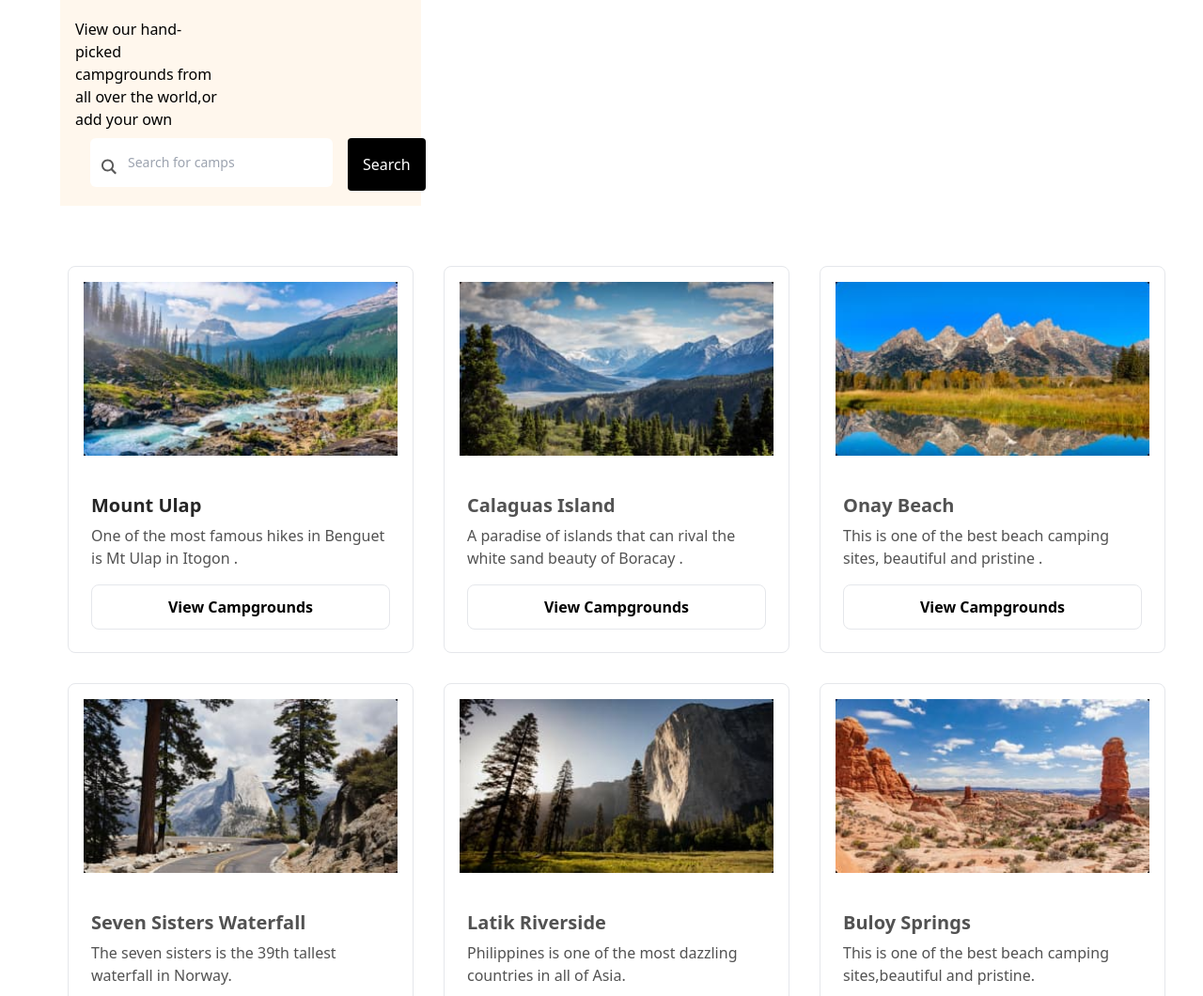
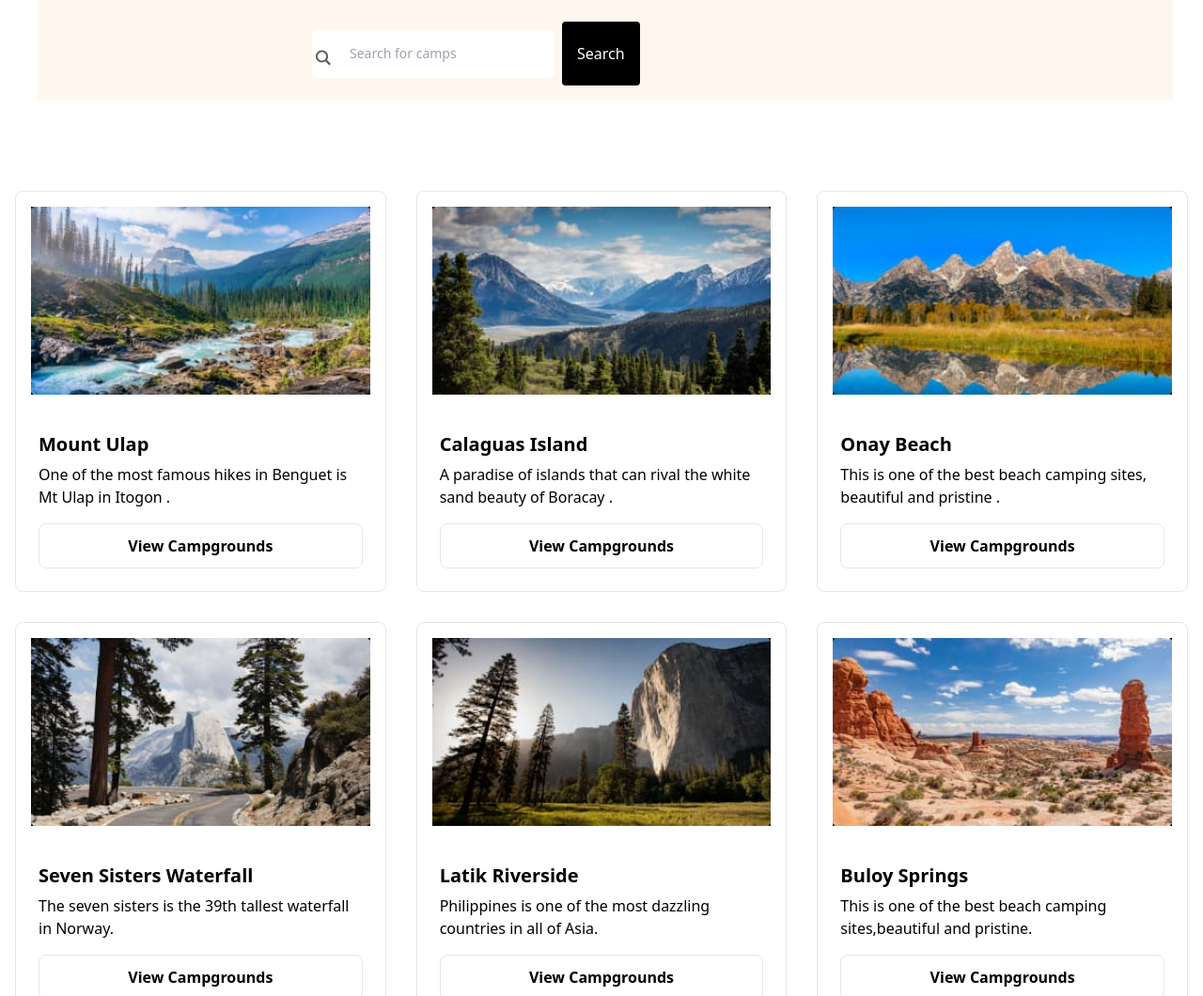
Before and after one commit to mariajiwuaku/YelpCamp-Project, a website: page search.html in a window 1280 px wide. Shown: the part 393-1453 px from the top of the page at 94% size. Drawn offline with Linux system fonts and the light colour scheme.

Commit message:
final corrections

```diff
--- a/search.html
+++ b/search.html
@@ -10,7 +10,7 @@
 <body>
 
     <!-- SECTION -->
-<section class=" container w-screen ">
+<section class=" container w-full mr-8 p-2">
   <!--NAVBAR-->
     <nav >
         <div class="max-w-full mx-auto p-4  mr-8  ml-8 " >
@@ -66,16 +66,16 @@
 
 
               <!-- HERO PAGE -->
-              <section class="hero">
-              <div class="  min-h-0 md:min-h-full  pt-12 mb-12  ml-4 px-4">
-              <div class="p-4 mr-8 ml-8 text-center md:w-96 lg:my-4 lg:px-4 lg:w-96  lg:text-left bg-orange-50">
+              <section class="hero ">
+              <div class="  min-h-0 md:min-h-full mr-2 pt-12 mb-8  ml-4 px-4">
+              <div class="p-4 mx-auto  justify-center text-center md:max-w-full  lg:my-4 lg:px-4 lg:w-full  bg-orange-50">
                 <div class="w-100 mx-auto sm:max-w-2xl md:max-w-3xl lg:max-w-2xl xl:max-w-2xl">
                   <div class="grid items-center gap-12 lg:grid-cols-2">
                     <div class="mt-12 lg:mt-0">
-                      <h1 class="mt-0 mb-12 pr-8 text-4xl font-bold tracking-tight md:text-4xl xl:text-6xl">
+                      <h1 class="mt-0 mb-12 pr-8 text-base font-bold tracking-tight md:text-3xl xl:text-5xl">
                         Welcome to YelpCamp!
                       </h1>
-                      <p class="text-base">View our hand-picked campgrounds from all over the world,or add your own</p>
+                      <p class="text-primary md:text-sm mr-4 p-4">View our hand-picked campgrounds from all over the world,or add your own</p>
                       <div class="flex-row md:flex justify-between px-4">
                         <form method="GET">
                           <div class="relative text-gray-600 focus-within:text-gray-400  ">
@@ -84,7 +84,7 @@
                                 <img src="./src/Assets/Search Icon.svg" alt="">
                               </button>
                             </span>
-                            <input type="search" name="q" class="mt-2 mr-4 p-4 text-sm text-black-500  rounded-md pl-10 focus:outline-none focus:bg-white focus:text-gray-900" placeholder="Search for camps" autocomplete="off">
+                            <input type="search" name="q" class="m-2 p-4 text-sm text-black-500 mt-4 rounded-md pl-10 focus:outline-none focus:bg-white focus:text-gray-900" placeholder="Search for camps" autocomplete="off">
                           </div>
                         </form>
 
@@ -101,7 +101,7 @@
               </div>
             </section>
               <!---- CAMPGROUND SECTION--->
-            <div class="container  mx-auto  md:px-12 mb-8 mr-8 ml-4" >
+            <div class="container  mx-auto  pt-12 mb-12  " >
                 <div class="flex flex-wrap  lg:-mx-2 ">
 
                     <!-- Column -->
@@ -120,10 +120,10 @@
   </div>
   <div class="p-6">
     <h5
-      class="mb-2 text-xl font-bold leading-tight text-neutral-800 ">
+      class="mb-2 text-xl font-bold leading-tight text-black-600 ">
       Mount Ulap
     </h5>
-    <p class="mb-4 text-base text-neutral-600 ">
+    <p class="mb-4 text-base text-black-300 ">
       One of the most famous hikes in Benguet is Mt Ulap in Itogon .
     </p>
 
@@ -149,10 +149,10 @@
     </div>
     <div class="p-6">
       <h5
-        class="mb-2 text-xl font-bold leading-tight text-neutral-600">
+        class="mb-2 text-xl font-bold leading-tight text-black-600">
         Calaguas Island
       </h5>
-      <p class="mb-4 text-base text-neutral-600 ">
+      <p class="mb-4 text-base text-black-300 ">
         A paradise of islands that can rival the white sand beauty of Boracay .
       </p>
       <button class= "inline-block w-full h-12 px-6 font-bold rounded-lg  border border-black-600 text-black-600" onclick="viewCampground(2)" >View Campgrounds</button>
@@ -175,10 +175,10 @@
     </div>
     <div class="p-6">
       <h5
-        class="mb-2 text-xl font-bold leading-tight text-neutral-600">
+        class="mb-2 text-xl font-bold leading-tight text-black-600">
         Onay Beach
       </h5>
-      <p class="mb-4 text-base text-neutral-600 ">
+      <p class="mb-4 text-base text-black-300 ">
         This is one of the best beach camping sites, beautiful and pristine .
       </p>
       <button class= "inline-block w-full h-12 px-6 font-bold rounded-lg  border border-black-600 text-black-600" onclick="viewCampground(3)">View Campgrounds</button>
@@ -202,10 +202,10 @@
     </div>
     <div class="p-6">
       <h5
-        class="mb-2 text-xl font-bold leading-tight text-neutral-600 ">
+        class="mb-2 text-xl font-bold leading-tight text-black-600 ">
         Seven Sisters Waterfall
       </h5>
-      <p class="mb-4 text-base text-neutral-600 ">
+      <p class="mb-4 text-base text-black-300 ">
         The seven sisters is the 39th tallest waterfall in Norway.
       </p>
       <button class= "inline-block w-full h-12 px-6 font-bold rounded-lg  border border-black-600 text-black-600" onclick="viewCampground(4)" >View Campgrounds</button>
@@ -228,10 +228,10 @@
     </div>
     <div class="p-6">
       <h5
-        class="mb-2 text-xl font-bold leading-tight text-neutral-600">
+        class="mb-2 text-xl font-bold leading-tight text-black-600">
         Latik Riverside
       </h5>
-      <p class="mb-4 text-base text-neutral-600 ">
+      <p class="mb-4 text-base text-black-300 ">
         Philippines is one of the most dazzling countries in all of Asia.
       </p>
       <button class= "inline-block w-full h-12 px-6 font-bold rounded-lg  border border-black-600 text-black-600" onclick="viewCampground(5)" >View Campgrounds</button>
@@ -254,10 +254,10 @@
     </div>
     <div class="p-6">
       <h5
-        class="mb-2 text-xl font-bold leading-tight text-neutral-600 ">
+        class="mb-2 text-xl font-bold leading-tight text-black-600 ">
         Buloy Springs
       </h5>
-      <p class="mb-4 text-base text-neutral-600 ">
+      <p class="mb-4 text-base text-black-300 ">
         This is one of the best beach camping sites,beautiful and pristine.
       </p>
       <button class= "inline-block w-full h-12 px-6 font-bold rounded-lg  border border-black-600 text-black-600" onclick="viewCampground(6)">View Campgrounds</button>
```
Also changed, not shown: indiv.html (+1 -0 lines), src/default.css.
